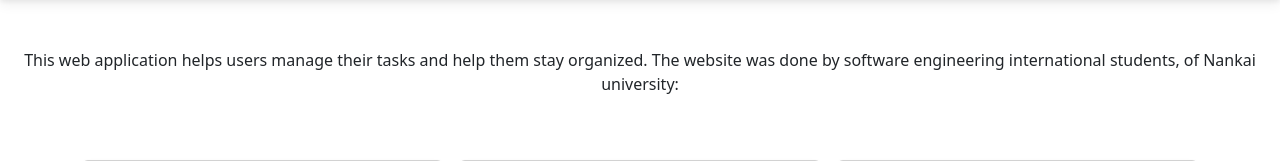
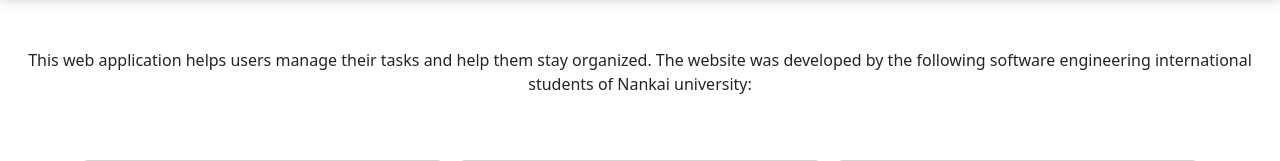
Before and after one commit to Jessehertz/todolistwebsite, a Django app: page /about/ in a window 1280 px wide. Shown: the part 72-233 px from the top of the page. Run offline with Django 3.2, Linux system fonts and the light colour scheme; parts of the project's set-up code (start-up, migrations or seed data) failed here and were passed over; some libraries are stand-ins or nearby versions.

Commit message:
Update about.html

```diff
--- a/todo/templates/todo/about.html
+++ b/todo/templates/todo/about.html
@@ -40,7 +40,7 @@
 
 
 <main class="py-5 text-center">
-<p class="fw-normal" >This web application helps users manage their tasks and help them stay organized. The website was done by software engineering international students, of Nankai university:</p>
+<p class="fw-normal" >This web application helps users manage their tasks and help them stay organized. The website was developed by the following software engineering international students of Nankai university:</p>
   <div class="album py-5">
     <div class="container">
 
```
